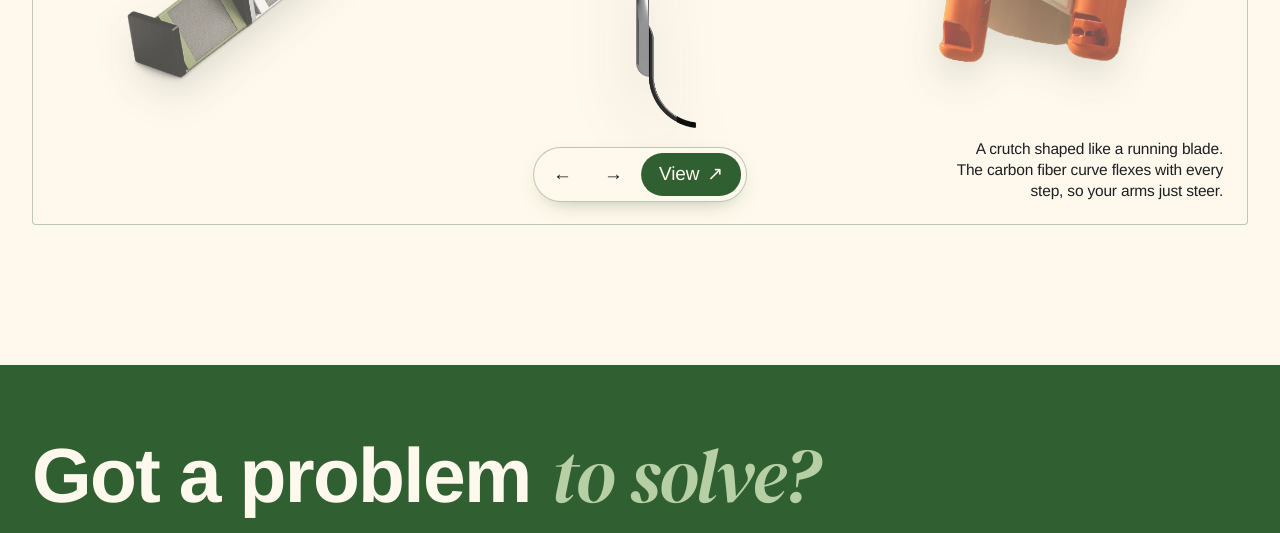
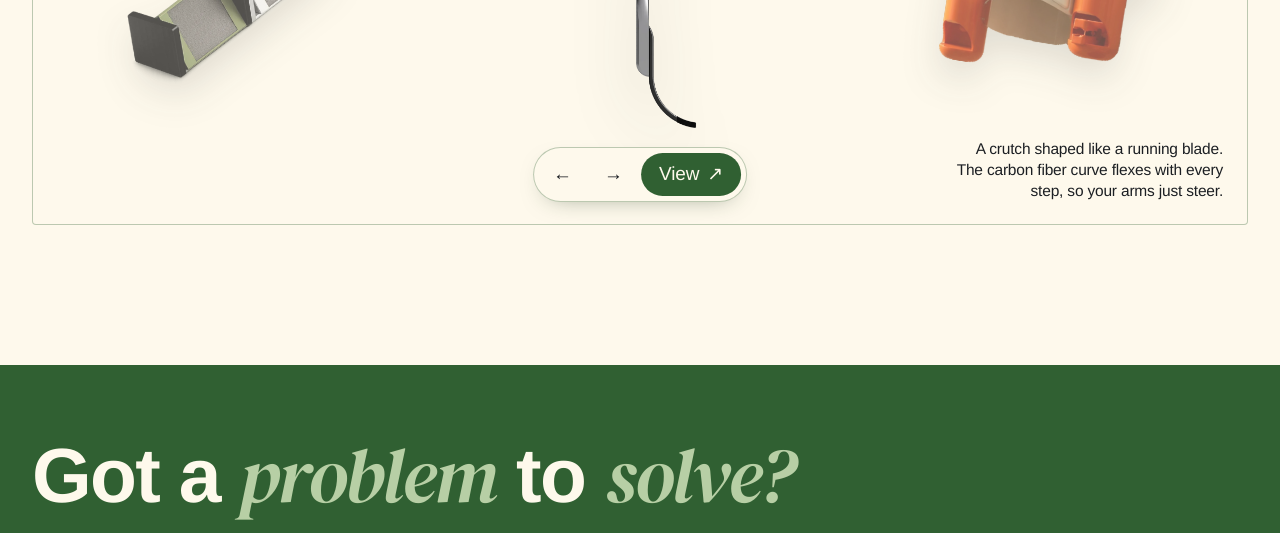
Before and after one commit to icp-design/Portfolio, a plain HTML site: page index.html in a window 1280 px wide. Shown: the part 570-1103 px from the top of the page. Drawn offline with nearby package versions, Linux system fonts and the light colour scheme; a web font is replaced by a local one.

Commit message:
Footer: italicize problem
Co-Authored-By: Claude Opus 5.5 <noreply@anthropic.com>
Claude-Session: https://claude.ai/code/session_01AoYk98Ah4BpuzFBbLjS69F

```diff
--- a/index.html
+++ b/index.html
@@ -459,7 +459,7 @@ figure{margin:0}
 <footer>
   <div class="wrap">
     <div class="foot-top">
-      <h2>Got a problem <span class="serif">to solve?</span></h2>
+      <h2>Got a <span class="serif">problem</span> to <span class="serif">solve?</span></h2>
     </div>
     <div class="foot-word" aria-hidden="true">ISHAN PATEL</div>
     <div class="foot-bottom"><span class="mono">BFA Product Design, Parsons School of Design, 2027</span><span class="mono">New York <span class="js-time"></span></span></div>
```
